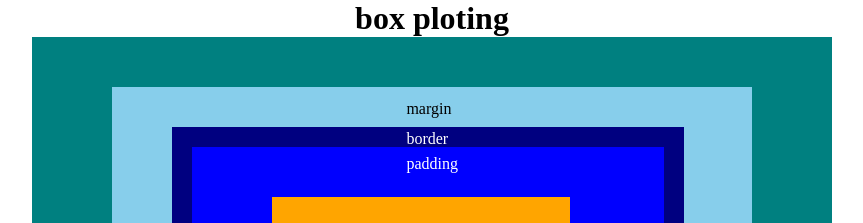
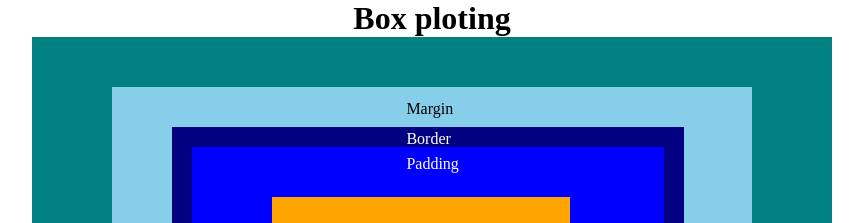
Before and after one commit to kamakshibhonsle2280-star/Project--9--Box-plotting, a plain HTML site: page index.html in a window 1280 px wide. Shown: the top 223 px of the page, without its empty margins (208-1071 px from the left). Drawn offline with Linux system fonts and the light colour scheme.

Commit message:
Update index.html

```diff
--- a/index.html
+++ b/index.html
@@ -63,13 +63,13 @@
     </style>
 </head>
 <body>
-    <h1 align="center">box ploting</h1>
+    <h1 align="center">Box ploting</h1>
     <div class="con">
         <div class="box">
-            <p class="margin">margin </p>
+            <p class="margin">Margin </p>
             <div class="box1">
-                <p class="Border">border</p>
-                <p class="Padding">padding</p>
+                <p class="Border">Border</p>
+                <p class="Padding">Padding</p>
                 <div class="box2">
                     <P>content</P>
                 </div>
```
